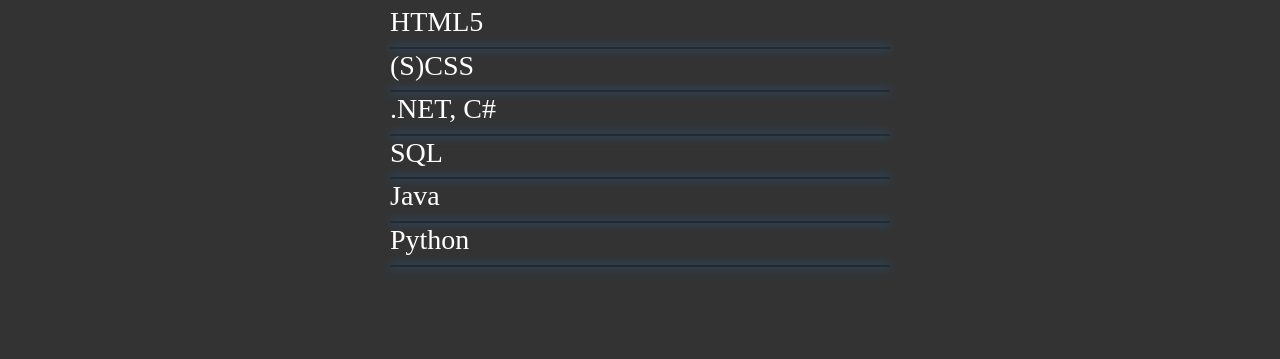
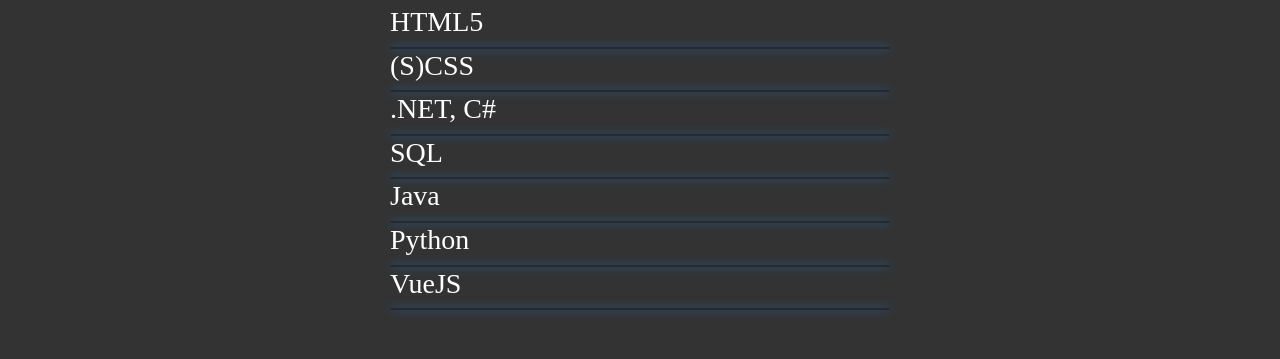
Before and after one commit to Grasi-code/Alex-Stern, a plain HTML site: page skills.html in a window 1280 px wide. Shown: the part 167-526 px from the top of the page. Drawn offline with nearby package versions, Linux system fonts and the light colour scheme.

Commit message:
updated galerie

```diff
--- a/skills.html
+++ b/skills.html
@@ -57,6 +57,9 @@
             </li>
             <li>
                 <h3>Python</h3><span class="bar"><span class="python"></span></span>
+            </li>
+            <li>
+                <h3>VueJS</h3><span class="bar"><span class="vuejs"></span></span>
             </li>
         </ul>
     </div>
--- a/style_skills.css
+++ b/style_skills.css
@@ -1,6 +1,5 @@
 *{
     font-family: 'TheSans Swisscom';
-    list-style: none;
     padding: 0;
 }
 
@@ -64,6 +63,11 @@
     animation: python 2s;
 }
 
+.vuejs{
+    width: 30%;
+    animation: vuejs 2s;
+}
+
 @keyframes html{
     0% {
         width: 0%;
@@ -115,6 +119,15 @@
     }
     100%{
         width: 65%;
+    }
+}
+
+@keyframes vuejs{
+    0% {
+        width: 0%;
+    }
+    100%{
+        width: 30%;
     }
 }
 
```
Also changed, not shown: gallery.html (+1 -1 lines).
